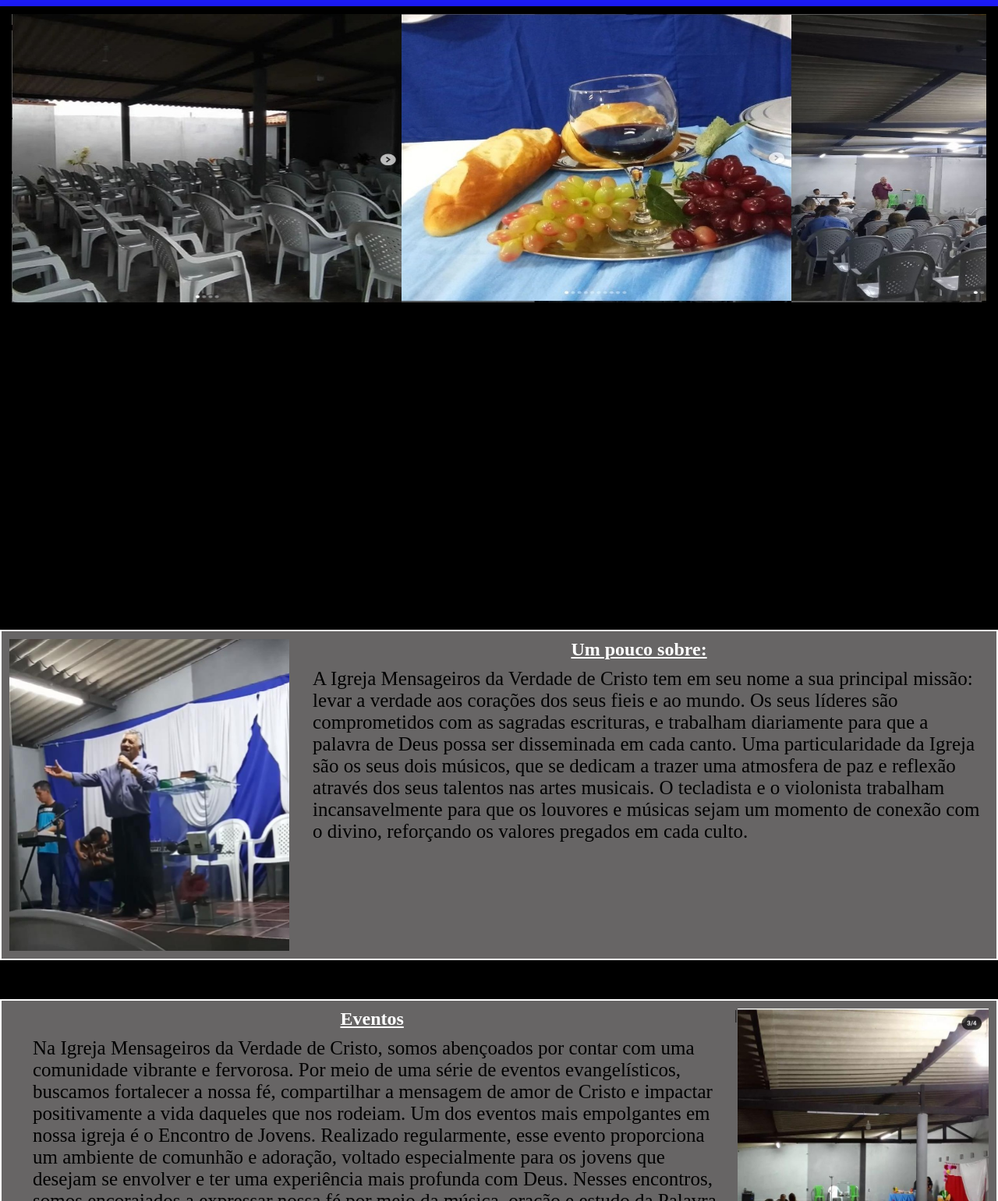
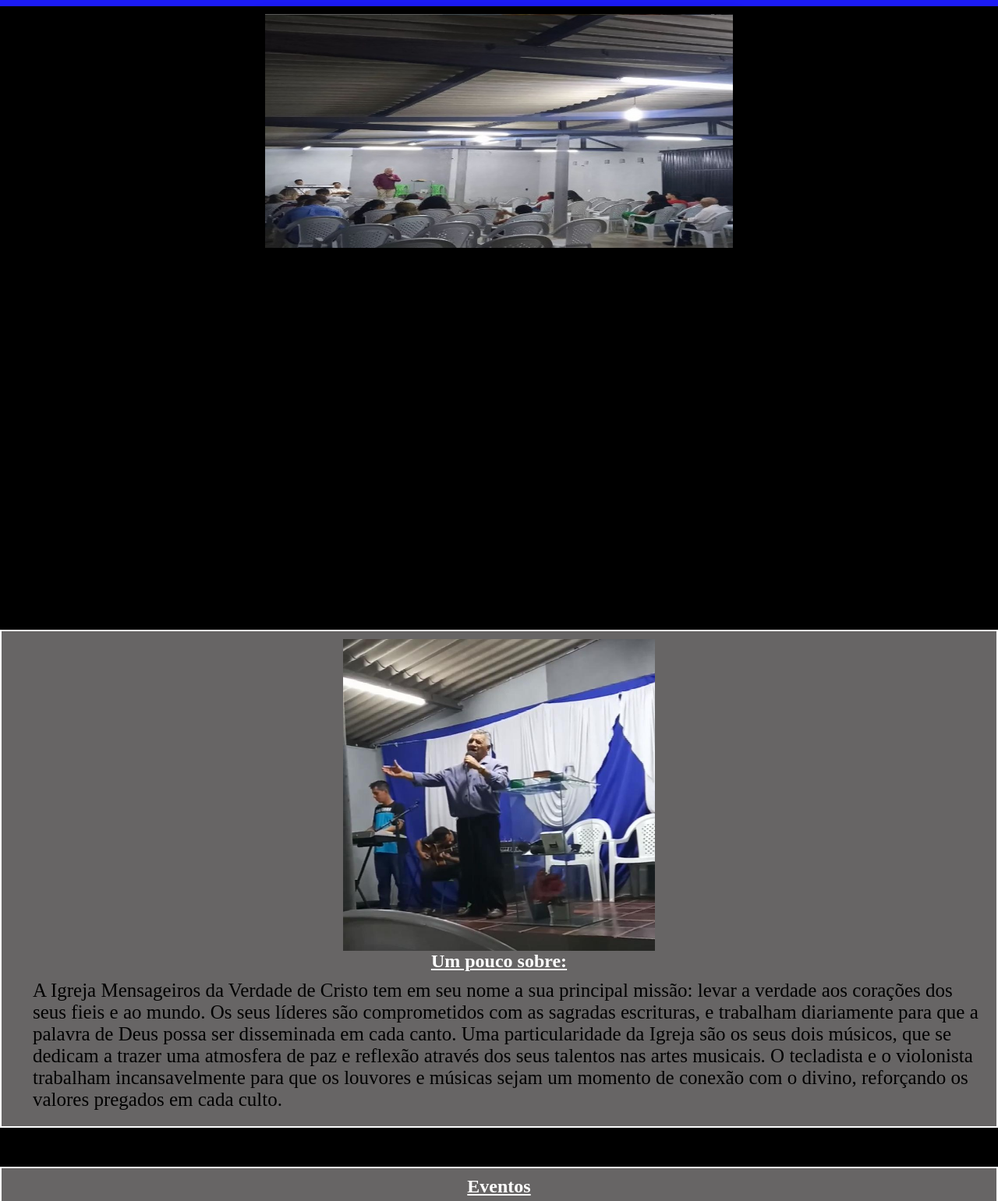
Before and after one commit to brunolimapinheiro/blog_igreja, a plain HTML site: page index.html in a window 1280 px wide. Shown: the part 59-1600 px from the top of the page at 78% size. Drawn offline with Linux system fonts and the light colour scheme.

Commit message:
mobile first 04/07/2023

```diff
--- a/style.css
+++ b/css/style.css
@@ -4,9 +4,13 @@
     padding: 0;
     margin:0;
     box-sizing: border-box;
+
 }
 
+body{
+    min-width: 600px;
 
+}
 
 h1{
 font-family: 'Bebas Neue', sans-serif;
@@ -27,6 +31,7 @@ header{
 
 main{
     background-color: black;
+
 }
 
 .slide {
@@ -43,8 +48,8 @@ main{
 .carrosel{
     filter: drop-shadow(0px 8px 10px black);
     overflow: hidden;
-    width: 1250px;
-    height:370px;
+    width: 600px;
+    height:300px;
 
 }
 .conteiner{
@@ -54,8 +59,8 @@ main{
     width: 2000px;
 }
 .conteiner > img {
-    height:370px ;
-    width:1250px ;
+    height:350px ;
+    width:670px ;
 }
 
 .secao1{
@@ -67,6 +72,10 @@ main{
     display: flex;
     background-color: rgb(103, 101, 101);
     padding:10px 10px 10px 10px;
+    flex-direction: column;
+    align-items: center;
+    justify-content: center;
+
 
 }
 
@@ -93,6 +102,9 @@ main{
     display: flex;
     background-color: rgb(103, 101, 101);
     padding:10px 10px 10px 10px;
+    flex-direction: column;
+    align-items: center;
+    justify-content: center;
 
 }
 .sobre2 > h2{
@@ -133,14 +145,17 @@ address > .informacoes > a {
  text-decoration: none;
  font-weight: bold;
  font-size: 20px;
+ color:black;
 }
 
 address > .informacoes > a:hover{
     text-decoration: underline;
+    color:white;
 }
 
 address > h6{
     font-size: 30px;
+    padding: 20px;
 }
 .informacoes{
     padding: 10px;
--- a/index.html
+++ b/index.html
@@ -3,12 +3,15 @@
 <head>
     <meta charset="UTF-8">
     <meta name="viewport" content="width=device-width, initial-scale=1.0">
-    <title>I.M.V.C</title>
+    <title>I.P.M.V.C</title>
     <link rel="apple-touch-icon" sizes="180x180" href="imagens/apple-touch-icon.png">
     <link rel="icon" type="image/png" sizes="32x32" href="imagens/favicon-32x32.png">
     <link rel="icon" type="image/png" sizes="16x16" href="imagens/favicon-16x16.png">
     <link rel="manifest" href="/site.webmanifest">
-    <link rel="stylesheet" href="style.css">
+
+    <link rel="stylesheet" href="css/style.css" media="all">
+
+
 </head>
 <body>
     <header>
@@ -19,10 +22,9 @@
        <div class="slide">
         <div class="carrosel">
           <div class="conteiner">
-            <img src="imagens/01.jpg" alt="">
-            <img src="imagens/02.jpg" alt="">
             <img src="imagens/03.jpg" alt="">
             <img src="imagens/04.jpg" alt="">
+
           </div>
         </div>
     </div>
@@ -64,12 +66,12 @@
   <address>
     <h6>Redes Sociais:</h6>
     <div class="informacoes">
-      <img src="imagens/youtube.png" height="50px" width="50px"> <a href="https://www.youtube.com/@pr.antonioluiz">YouTube</a><br>
-      <img src="imagens/insta.png" height="50px" width="50px"><a href="https://www.instagram.com/i.p.m.v.c/">Insta</a>
+      <img src="imagens/youtube.png" height="50px" width="50px"> <a href="https://www.youtube.com/@pr.antonioluiz" target="_blank">YouTube</a><br>
+      <img src="imagens/insta.png" height="50px" width="50px"><a href="https://www.instagram.com/i.p.m.v.c/" target="_blank">Insta</a>
   </div>
  </address>
     <footer>
-      <p>© direitos autorais I.M.V.C</p>
+      <p>© direitos autorais I.P.M.V.C</p>
     </footer>
 </body>
 <script src="script.js"></script>
```
